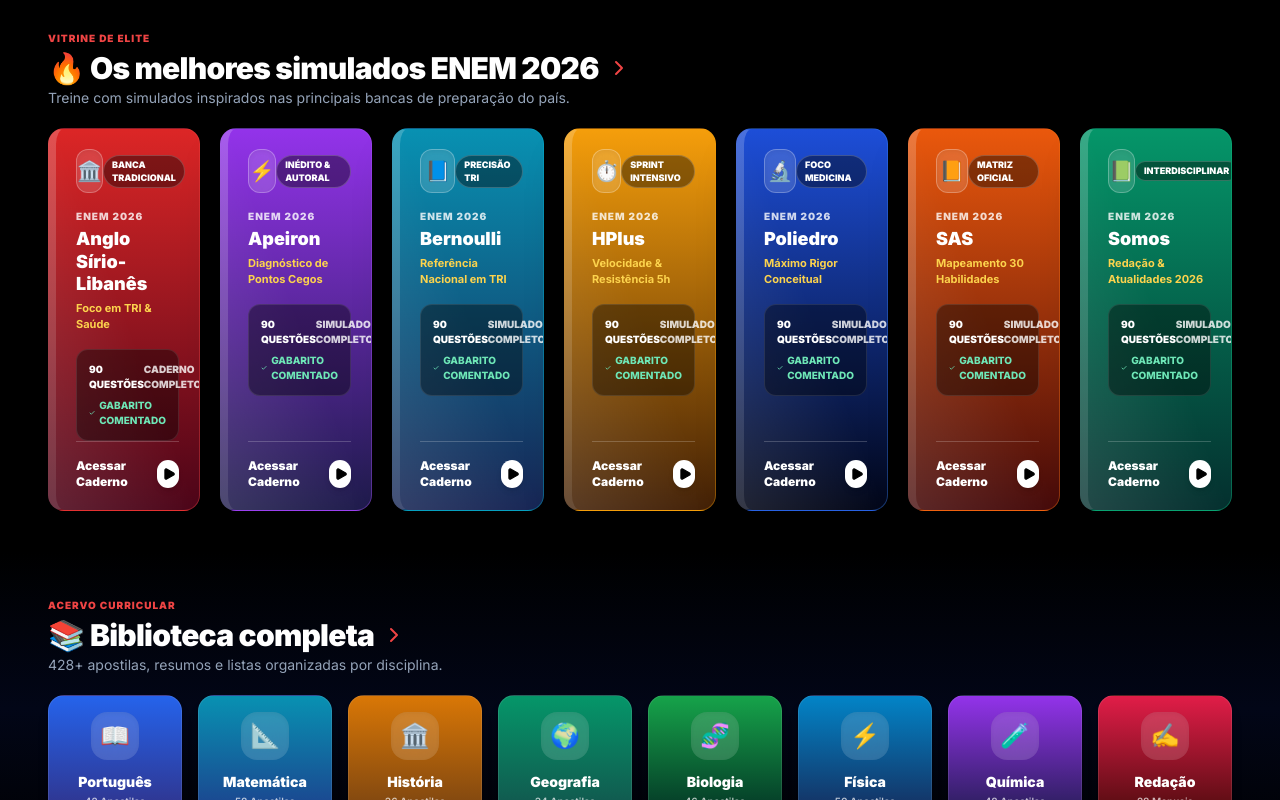
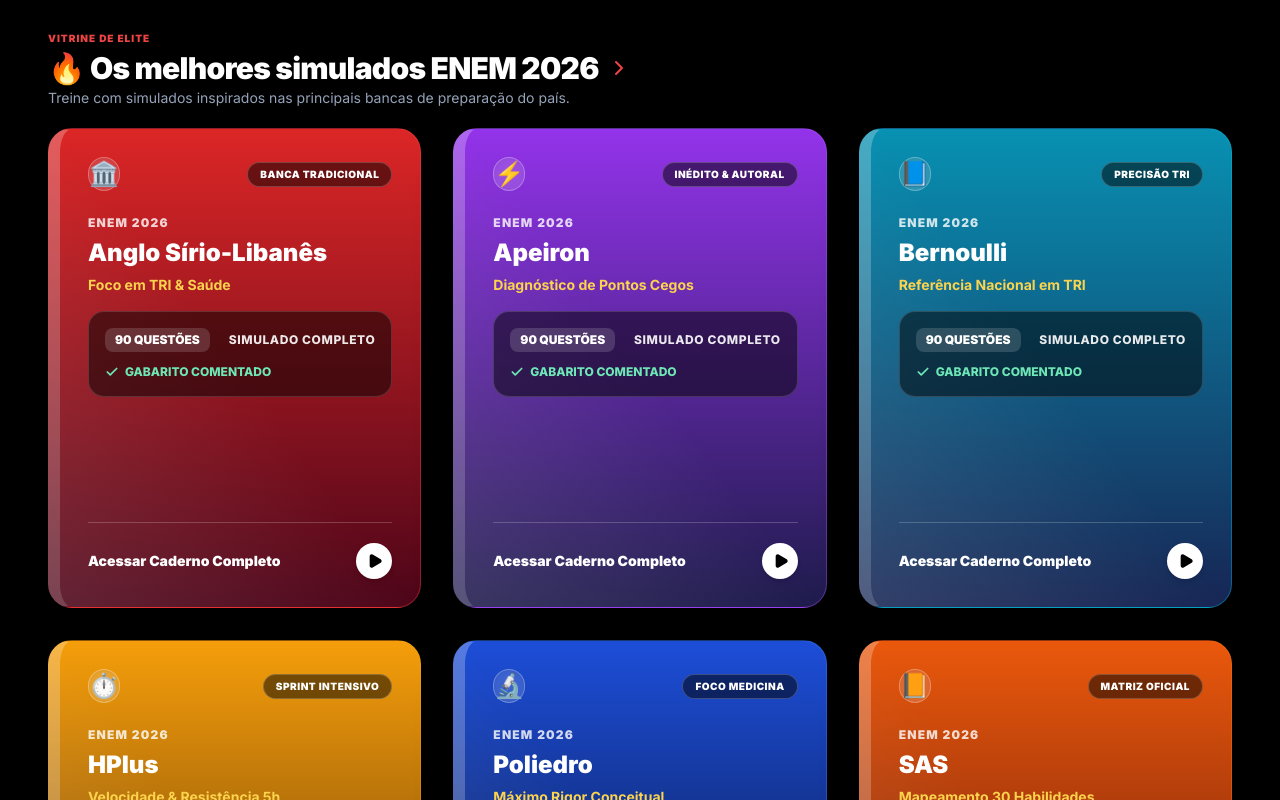
Before and after one commit to ericksiqueirasolutions01-tech/enem-2026-pro, a React (Vite) app: page / in a window 1280 px wide. Shown: the part 1260-2060 px from the top of the page. Built offline with nearby package versions, Linux system fonts and the light colour scheme; the HTML template or start-up script is replaced by a standard one.

Commit message:
feat: remocao total de contas demo e acesso rapido, login limpo e vitrine 3x3 de simulados com capas ampliadas

```diff
--- a/src/components/layout/AppLayout.tsx
+++ b/src/components/layout/AppLayout.tsx
@@ -32,6 +32,13 @@
     currentRoute === 'pending-approval';
 
   if (isCleanLayout) {
+    if (currentRoute === 'landing') {
+      return (
+        <div className="min-h-screen w-full bg-black text-white">
+          {children}
+        </div>
+      );
+    }
     return (
       <div className="min-h-screen bg-slate-50 dark:bg-slate-950 text-slate-900 dark:text-slate-100 flex flex-col justify-center">
         {children}
--- a/src/pages/auth/Login.tsx
+++ b/src/pages/auth/Login.tsx
@@ -5,10 +5,7 @@
   Lock,
   Mail,
   ArrowRight,
-  ShieldCheck,
-  UserCheck,
   AlertCircle,
-  Clock,
   ArrowLeft,
 } from 'lucide-react';
 
@@ -18,8 +15,8 @@
 }
 
 export const Login: React.FC<LoginProps> = ({ onNavigate, onLoginSuccess }) => {
-  const [email, setEmail] = useState('aluno@enem2026.com.br');
-  const [password, setPassword] = useState('aluno123');
+  const [email, setEmail] = useState('');
+  const [password, setPassword] = useState('');
   const [rememberMe, setRememberMe] = useState(true);
   const [error, setError] = useState<string | null>(null);
   const [loading, setLoading] = useState(false);
@@ -51,20 +48,6 @@
     }, 400);
   };
 
-  const setDemoAccount = (role: 'aluno' | 'admin' | 'pendente') => {
-    if (role === 'aluno') {
-      setEmail('aluno@enem2026.com.br');
-      setPassword('aluno123');
-    } else if (role === 'admin') {
-      setEmail('admin@enem2026.com.br');
-      setPassword('admin');
-    } else {
-      setEmail('mariana.rocha@gmail.com');
-      setPassword('senha123');
-    }
-    setError(null);
-  };
-
   return (
     <div className="min-h-screen bg-slate-950 flex flex-col justify-center items-center p-4 relative overflow-hidden text-slate-100 selection:bg-brand-500 selection:text-white">
       {/* Background glow */}
@@ -91,53 +74,6 @@
           <p className="text-xs text-slate-400 font-medium">
             Acesse seu ambiente de estudos e simulados.
           </p>
-        </div>
-
-        {/* Demo Accounts Quick-Fill Buttons */}
-        <div className="bg-slate-950/60 p-3 rounded-2xl border border-slate-800 space-y-2">
-          <div className="text-[10px] font-black uppercase tracking-wider text-slate-400 text-center">
-            Acesso Rápido de Testes
-          </div>
-          <div className="grid grid-cols-3 gap-1.5">
-            <button
-              type="button"
-              onClick={() => setDemoAccount('aluno')}
-              className={`py-2 px-1.5 rounded-xl text-[11px] font-black uppercase flex flex-col items-center justify-center gap-1 transition-all cursor-pointer ${
-                email === 'aluno@enem2026.com.br'
-                  ? 'bg-brand-600 text-white shadow-xs'
-                  : 'bg-slate-800 text-slate-300 hover:bg-slate-700'
-              }`}
-            >
-              <UserCheck className="w-3.5 h-3.5 text-emerald-400" />
-              <span>Aluno</span>
-            </button>
-
-            <button
-              type="button"
-              onClick={() => setDemoAccount('pendente')}
-              className={`py-2 px-1.5 rounded-xl text-[11px] font-black uppercase flex flex-col items-center justify-center gap-1 transition-all cursor-pointer ${
-                email === 'mariana.rocha@gmail.com'
-                  ? 'bg-amber-600 text-white shadow-xs'
-                  : 'bg-slate-800 text-slate-300 hover:bg-slate-700'
-              }`}
-            >
-              <Clock className="w-3.5 h-3.5 text-amber-400" />
-              <span>Pendente</span>
-            </button>
-
-            <button
-              type="button"
-              onClick={() => setDemoAccount('admin')}
-              className={`py-2 px-1.5 rounded-xl text-[11px] font-black uppercase flex flex-col items-center justify-center gap-1 transition-all cursor-pointer ${
-                email === 'admin@enem2026.com.br'
-                  ? 'bg-indigo-600 text-white shadow-xs'
-                  : 'bg-slate-800 text-slate-300 hover:bg-slate-700'
-              }`}
-            >
-              <ShieldCheck className="w-3.5 h-3.5 text-indigo-400" />
-              <span>Admin</span>
-            </button>
-          </div>
         </div>
 
         {error && (
@@ -195,8 +131,8 @@
 
             <button
               type="button"
-              onClick={() => alert('Em ambiente de teste, use as senhas demonstrativas listadas acima.')}
-              className="text-brand-400 hover:text-brand-300 font-semibold"
+              onClick={() => alert('Para redefinir sua senha, entre em contato com o suporte institucional ou a coordenação pedagógica.')}
+              className="text-brand-400 hover:text-brand-300 font-semibold cursor-pointer"
             >
               Esqueci a senha
             </button>
@@ -217,7 +153,7 @@
             Ainda não tem acesso?{' '}
             <button
               type="button"
-              onClick={() => onNavigate('register')}
+              onClick={() => onNavigate('cadastro')}
               className="text-brand-400 font-bold hover:underline cursor-pointer"
             >
               Criar Conta
--- a/src/pages/public/LandingPage.tsx
+++ b/src/pages/public/LandingPage.tsx
@@ -107,7 +107,7 @@
       tag: 'Banca Tradicional',
       seal: 'ENEM 2026',
       questions: '90 QUESTÕES',
-      edition: 'CADERNO COMPLETO',
+      edition: 'SIMULADO COMPLETO',
       sub: 'GABARITO COMENTADO',
       colorFrom: 'from-red-600',
       colorTo: 'to-rose-950',
@@ -495,12 +495,14 @@
         </div>
 
         {/* Linha de Capas de Livros / Apostilas Premium */}
-        <div className="grid grid-cols-1 sm:grid-cols-2 md:grid-cols-3 lg:grid-cols-4 xl:grid-cols-7 gap-4 sm:gap-5">
-          {simuladosNetflix.map((sim) => (
+        <div className="grid grid-cols-1 md:grid-cols-2 lg:grid-cols-3 gap-6 sm:gap-8">
+          {simuladosNetflix.map((sim, idx) => (
             <div
               key={sim.id}
               onClick={() => onNavigate('cadastro')}
-              className={`group relative rounded-2xl p-5 bg-gradient-to-b ${sim.colorFrom} ${sim.colorTo} border ${sim.borderAccent} shadow-2xl hover:scale-[1.04] transition-all duration-300 cursor-pointer flex flex-col justify-between overflow-hidden border-l-[8px] border-l-white/20`}
+              className={`group relative rounded-3xl p-6 sm:p-7 bg-gradient-to-b ${sim.colorFrom} ${sim.colorTo} border ${sim.borderAccent} shadow-2xl hover:scale-[1.03] transition-all duration-300 cursor-pointer flex flex-col justify-between overflow-hidden border-l-[12px] border-l-white/25 min-h-[460px] sm:min-h-[480px] ${
+                idx === 6 ? 'md:col-span-2 md:max-w-md md:mx-auto lg:col-span-1 lg:col-start-2 lg:max-w-none' : ''
+              }`}
             >
               {/* Brilho da Capa */}
               <div className="absolute inset-0 bg-gradient-to-tr from-white/15 via-transparent to-transparent opacity-80 pointer-events-none" />
@@ -508,43 +510,43 @@
               <div className="relative z-10 space-y-4">
                 {/* Selo e Ícone */}
                 <div className="flex items-center justify-between">
-                  <div className="w-11 h-11 rounded-xl bg-white/15 backdrop-blur-md border border-white/25 flex items-center justify-center text-xl shadow-inner">
+                  <div className="w-13 h-13 rounded-2xl bg-white/15 backdrop-blur-md border border-white/25 flex items-center justify-center text-2xl shadow-inner">
                     {sim.icon}
                   </div>
-                  <span className="px-2 py-0.5 rounded-full text-[9px] font-black uppercase bg-black/40 text-white border border-white/20">
+                  <span className="px-3 py-1 rounded-full text-[10px] font-black uppercase tracking-wider bg-black/50 text-white border border-white/20">
                     {sim.tag}
                   </span>
                 </div>
 
                 {/* Bloco Central da Capa */}
-                <div className="space-y-1">
-                  <span className="text-[10px] font-black text-white/80 uppercase tracking-widest block">
+                <div className="space-y-1.5 pt-2">
+                  <span className="text-xs font-black text-white/80 uppercase tracking-widest block">
                     ENEM 2026
                   </span>
-                  <h4 className="text-lg font-black text-white leading-tight group-hover:text-amber-200 transition-colors">
+                  <h4 className="text-xl sm:text-2xl font-black text-white leading-tight group-hover:text-amber-200 transition-colors">
                     {sim.name}
                   </h4>
-                  <p className="text-[11px] font-bold text-amber-300">{sim.focus}</p>
+                  <p className="text-xs sm:text-sm font-bold text-amber-300">{sim.focus}</p>
                 </div>
 
                 {/* Especificações Oficiais */}
-                <div className="p-3 rounded-xl bg-black/40 backdrop-blur-xs border border-white/10 space-y-1.5 text-[10px] text-white">
-                  <div className="flex items-center justify-between font-black text-white">
-                    <span>{sim.questions}</span>
-                    <span className="text-white/80">{sim.edition}</span>
+                <div className="p-4 rounded-2xl bg-black/50 backdrop-blur-xs border border-white/15 space-y-2 text-xs text-white">
+                  <div className="flex items-center justify-between font-black text-xs">
+                    <span className="px-2.5 py-1 rounded-lg bg-white/15">{sim.questions}</span>
+                    <span className="text-white/90 uppercase tracking-wider font-extrabold">{sim.edition}</span>
                   </div>
-                  <p className="font-extrabold text-emerald-300 flex items-center gap-1">
-                    <Check className="w-3 h-3 stroke-[3]" />
+                  <p className="font-extrabold text-emerald-300 flex items-center gap-1.5 pt-1">
+                    <Check className="w-3.5 h-3.5 stroke-[3]" />
                     {sim.sub}
                   </p>
                 </div>
               </div>
 
               {/* Botão Inferior de Acesso */}
-              <div className="relative z-10 pt-4 border-t border-white/20 flex items-center justify-between text-xs font-black text-white">
-                <span>Acessar Caderno</span>
-                <span className="w-7 h-7 rounded-full bg-white text-black flex items-center justify-center group-hover:bg-amber-300 transition-colors shadow-md">
-                  <Play className="w-3.5 h-3.5 fill-current ml-0.5" />
+              <div className="relative z-10 pt-5 border-t border-white/20 flex items-center justify-between text-xs sm:text-sm font-black text-white">
+                <span>Acessar Caderno Completo</span>
+                <span className="w-9 h-9 rounded-full bg-white text-black flex items-center justify-center group-hover:bg-amber-300 transition-colors shadow-md">
+                  <Play className="w-4 h-4 fill-current ml-0.5" />
                 </span>
               </div>
             </div>
@@ -569,7 +571,7 @@
           </div>
         </div>
 
-        <div className="grid grid-cols-2 sm:grid-cols-4 lg:grid-cols-8 gap-3 sm:gap-4">
+        <div className="grid grid-cols-2 sm:grid-cols-4 lg:grid-cols-4 xl:grid-cols-8 gap-3 sm:gap-4">
           {bibliotecaDisciplinas.map((disc, idx) => (
             <div
               key={idx}
```
